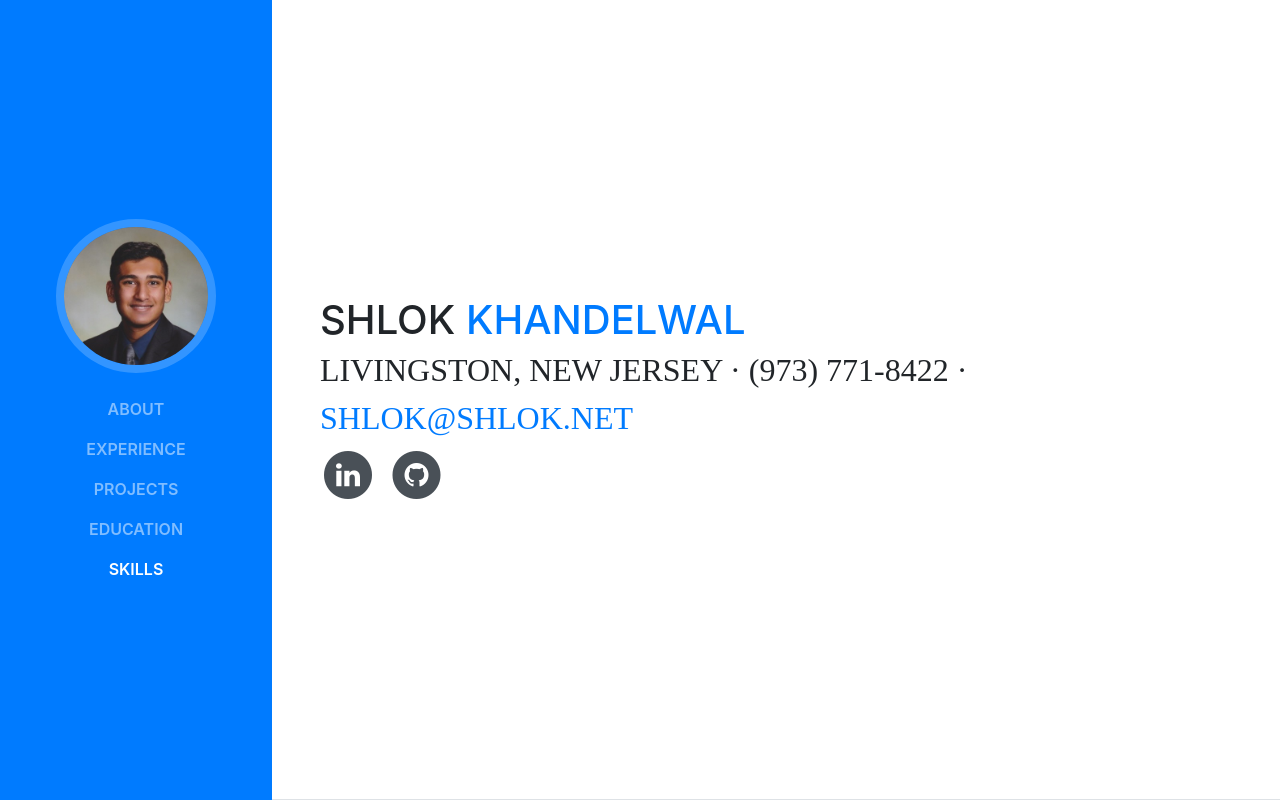
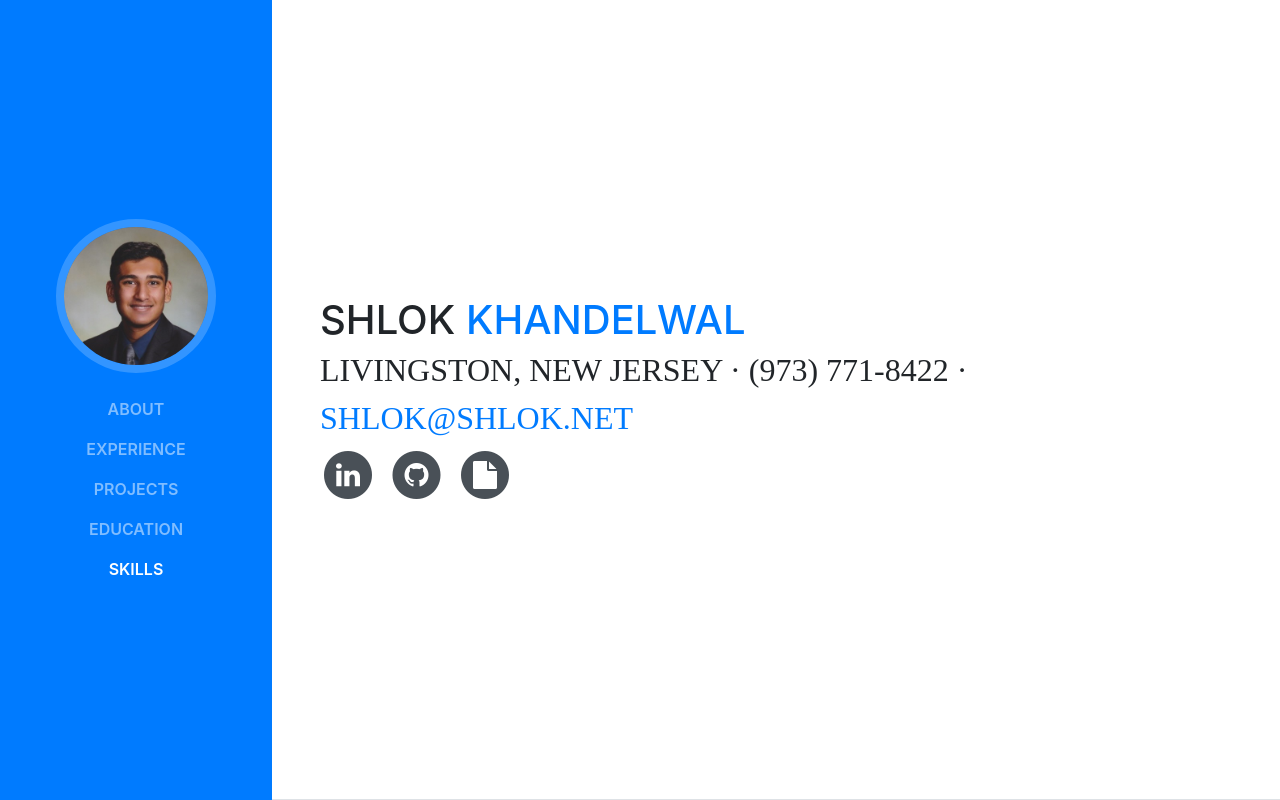
Before and after one commit to shlokKh/shlokKh.github.io, a website with bundled scripts: page index.html in a window 1280 px wide. Shown: the top 800 px of the page. Built offline with nearby package versions, Linux system fonts and the light colour scheme; a web font is replaced by a local one.

Commit message:
added resume

```diff
--- a/index.html
+++ b/index.html
@@ -96,6 +96,14 @@
                 </span>
               </a>
             </li>
+            <li class="list-inline-item">
+                <a target = "_blank" href="Shlok_Khandelwal_Resume.pdf">
+                  <span class="fa-stack fa-lg">
+                    <i class="fa fa-circle fa-stack-2x"></i>
+                    <i class="fa fa-file fa-stack-1x fa-inverse"></i>
+                  </span>
+                </a>
+              </li>
           </ul>
         </div>
       </section>
```
